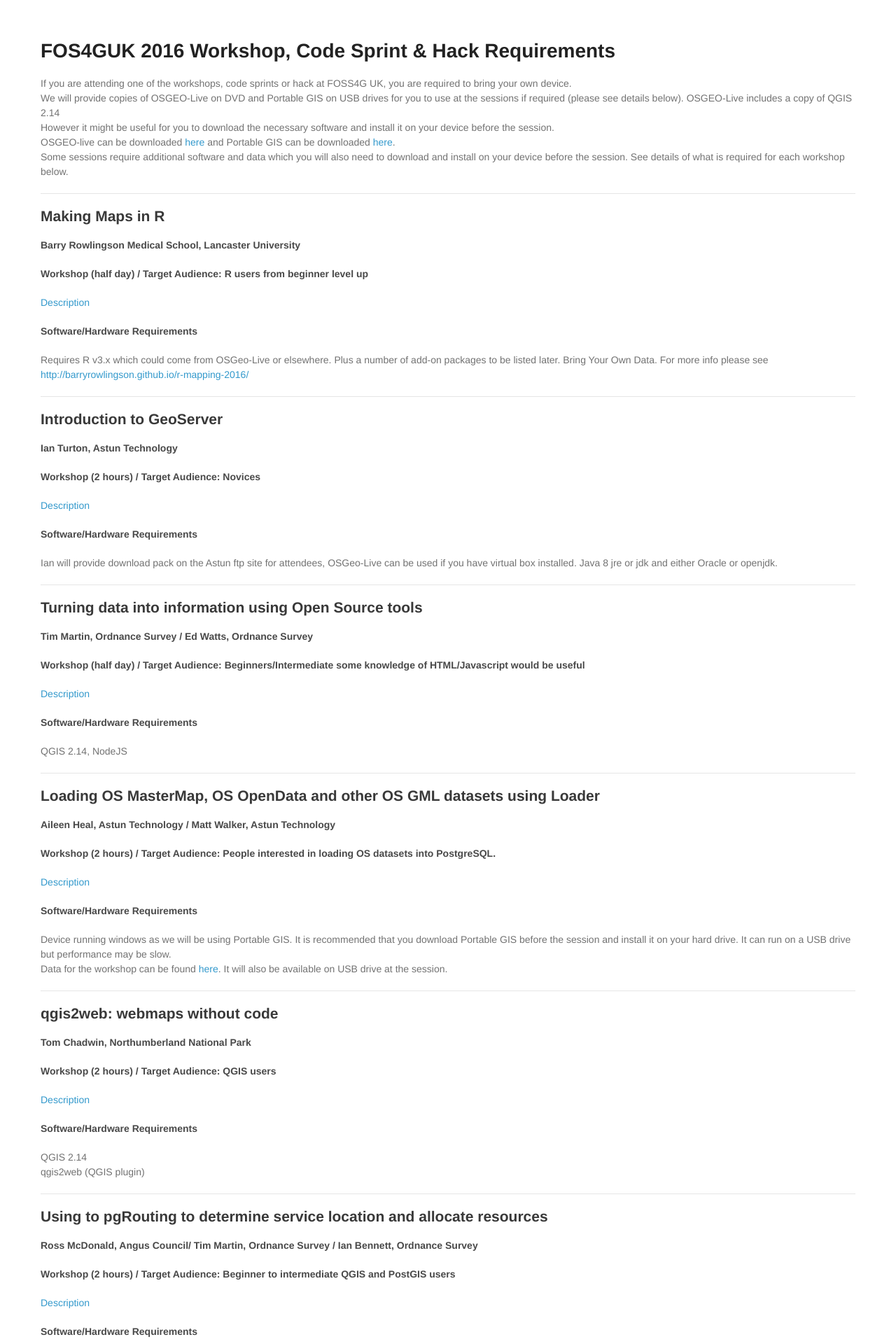
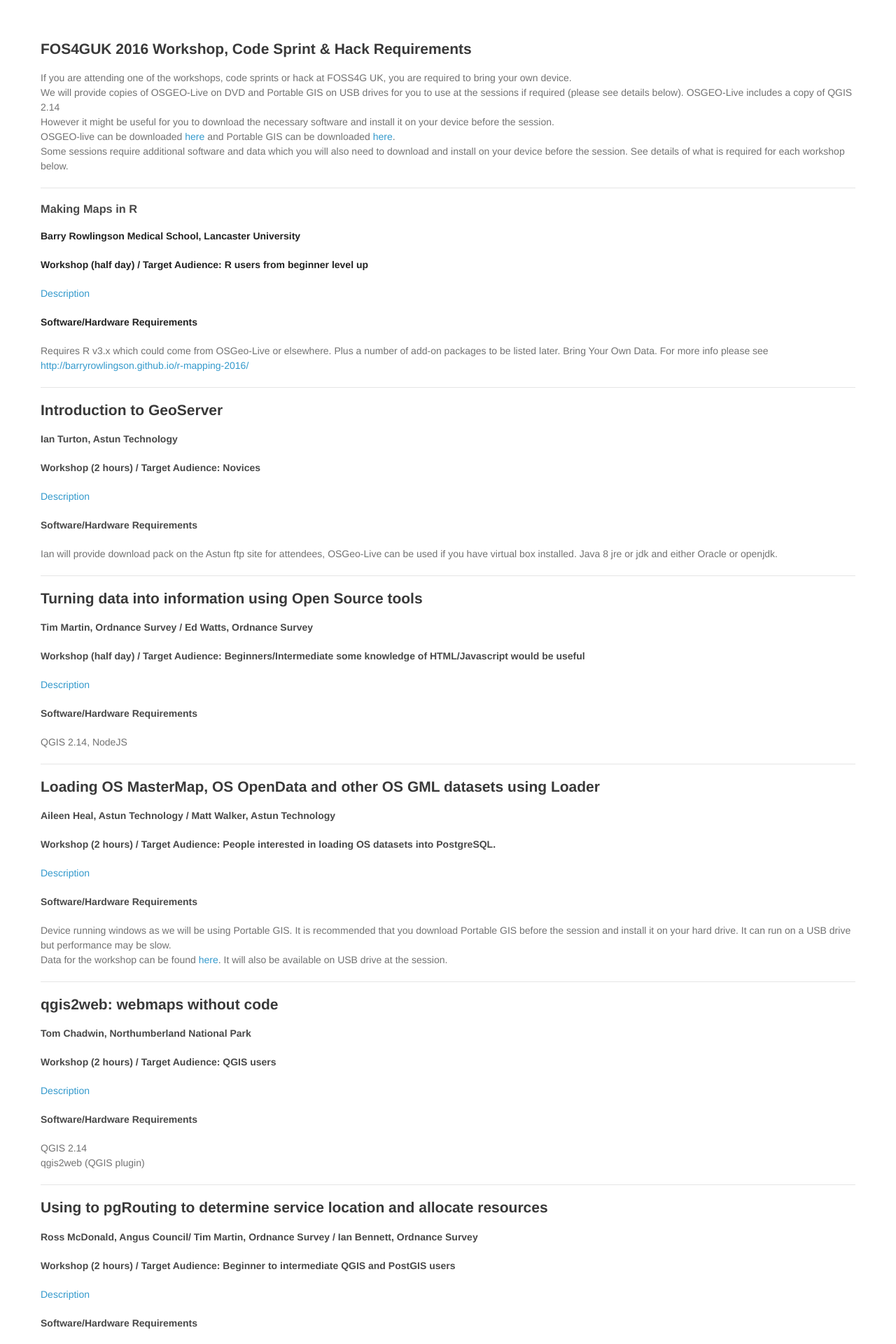
Before and after one commit to walkermatt/aileenh.github.io, a Jekyll site: the page built from foss4guk-workshop-requirements.md, in a window 1280 px wide. Shown: the top 1920 px of the page at 70% size. Built offline with Jekyll 4.4.1, drawn with Linux system fonts in a browser that asks for light colours.

```diff
--- a/foss4guk-workshop-requirements.md
+++ b/foss4guk-workshop-requirements.md
@@ -3,7 +3,7 @@ layout: workshops
 title: FOSS4G UK Workshops, Code Sprint & Hack Requirements
 ---
 
-# FOS4GUK 2016 Workshop, Code Sprint & Hack Requirements #
+## FOS4GUK 2016 Workshop, Code Sprint & Hack Requirements ##
 
 If you are attending one of the workshops, code sprints or hack at FOSS4G UK, you are required to bring your own device. <br>
 We will provide copies of OSGEO-Live on DVD and Portable GIS on USB drives for you to use at the sessions if required (please see details below). OSGEO-Live includes a copy of QGIS 2.14<br>
@@ -13,15 +13,15 @@ Some sessions require additional software and data which you will also need to d
 
 - - -
 
-## Making Maps in R ##
+### Making Maps in R ###
 
-#### Barry Rowlingson Medical School, Lancaster University ####
+**Barry Rowlingson Medical School, Lancaster University**
 
-#### Workshop (half day) / Target Audience: R users from beginner level up ####
+**Workshop (half day) / Target Audience: R users from beginner level up**
 
 [Description](http://uk.osgeo.org/foss4guk2016/abstracts.html#making-maps-in-r)
 
-#### Software/Hardware Requirements ####
+**Software/Hardware Requirements**
 
 Requires R v3.x which could come from OSGeo-Live or elsewhere. Plus a number of add-on packages to be listed later. Bring Your Own Data. For more info please see [http://barryrowlingson.github.io/r-mapping-2016/](http://barryrowlingson.github.io/r-mapping-2016/)
 
```
